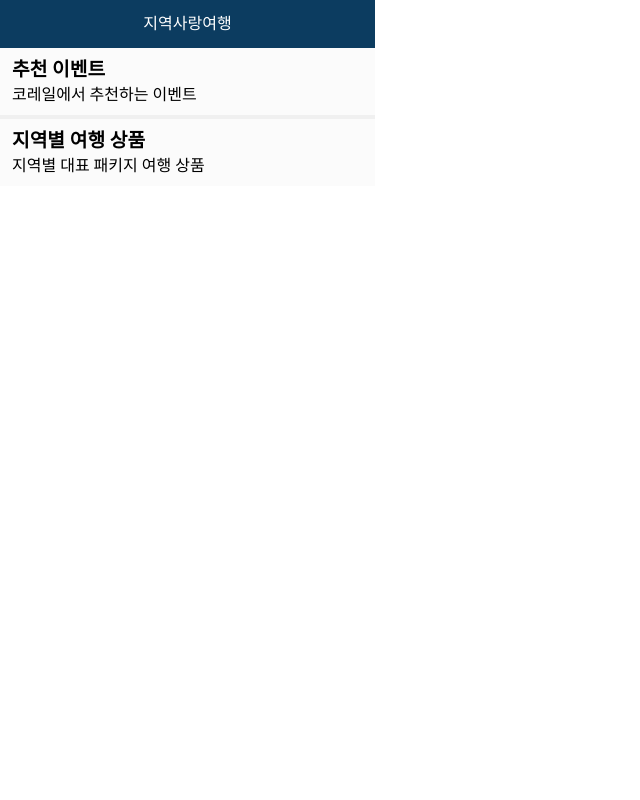
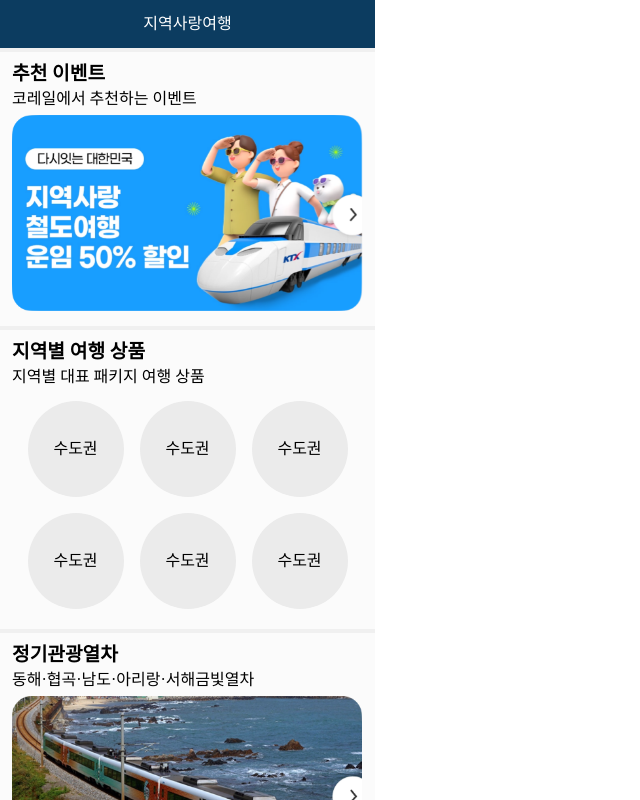
Before and after one commit to funcsom/kise_travel_tech_client, a React (Vite) app: page / in a window 1280 px wide. Shown: the top 800 px of the page, without its empty margins (0-640 px from the left). Built offline with nearby package versions, Linux system fonts and the light colour scheme; a web font is replaced by a local one.

Commit message:
최상단 App에서 React Router 사용, 세팅 수정

```diff
--- a/src/App.jsx
+++ b/src/App.jsx
@@ -1,26 +1,11 @@
-import Header from "./components/Header";
-import Section from "./components/Section";
-import styles from "./App.module.css";
+import { Routes, Route } from "react-router-dom";
+import LovingLocal from "./pages/loving-local-page/LovingLocal";
 
 function App() {
-  const handleclick = (e) => {
-    console.log(e);
-  };
   return (
-    <div className={styles.App}>
-      <Header
-        handleClickLeft={handleclick}
-        text="지역사랑여행"
-        handleClickRight={handleclick}
-      />
-      <main>
-        <Section title="추천 이벤트" subtitle="코레일에서 추천하는 이벤트" />
-        <Section
-          title="지역별 여행 상품"
-          subtitle="지역별 대표 패키지 여행 상품"
-        />
-      </main>
-    </div>
+    <Routes>
+      <Route path="/" element={<LovingLocal />} />
+    </Routes>
   );
 }
 
--- a/src/main.jsx
+++ b/src/main.jsx
@@ -1,5 +1,10 @@
+import { BrowserRouter } from "react-router-dom";
 import { createRoot } from "react-dom/client";
 import App from "./App.jsx";
 import "./styles/globalStyle.css";
 
-createRoot(document.getElementById("root")).render(<App />);
+createRoot(document.getElementById("root")).render(
+  <BrowserRouter>
+    <App />
+  </BrowserRouter>
+);
--- a/src/styles/globalStyle.css
+++ b/src/styles/globalStyle.css
@@ -10,4 +10,5 @@
 
 body * {
   font-family: "Pretendard-Regular";
+  max-width: 375px;
 }
```
